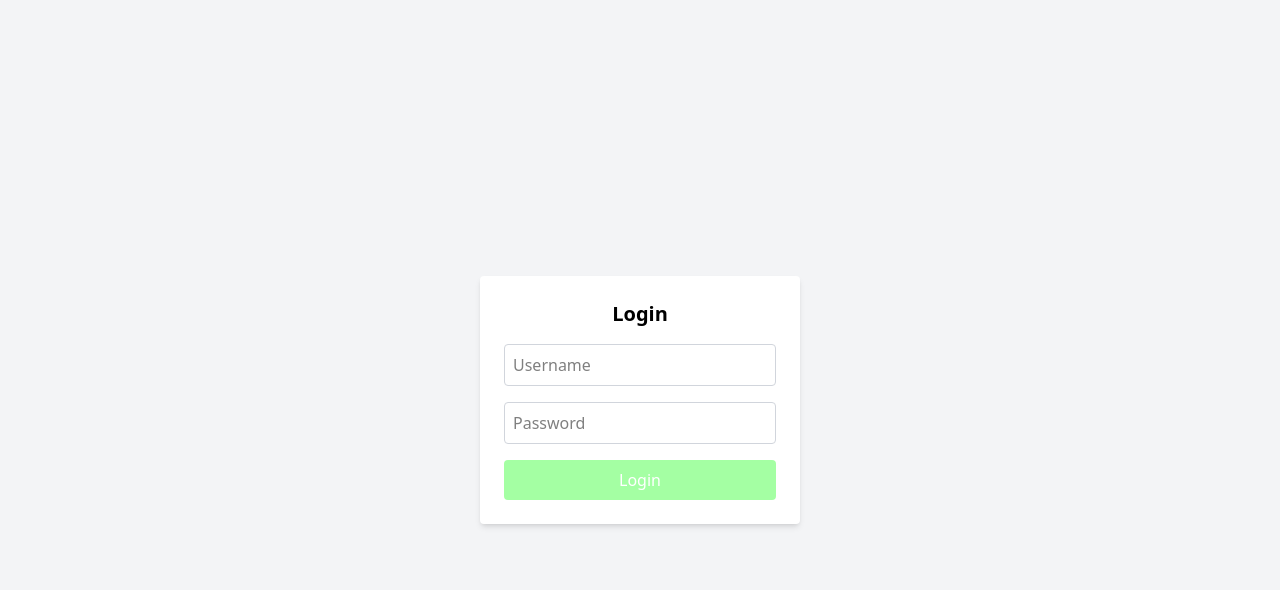
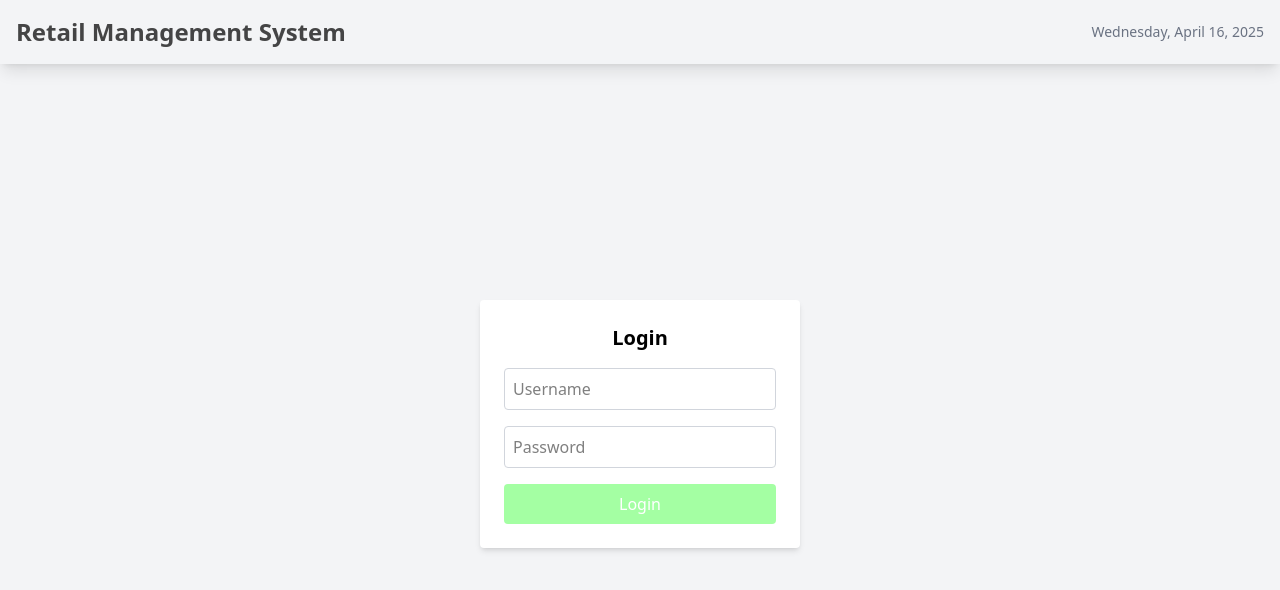
Before and after one commit to faizansafwan/rms-frontend, a Next.js app: page /auth/login in a window 1280 px wide. Shown: the top 590 px of the page. Built offline with nearby package versions, Linux system fonts and the light colour scheme.

Commit message:
built header for the auth page

```diff
--- a/src/app/auth/layout.tsx
+++ b/src/app/auth/layout.tsx
@@ -1,11 +1,19 @@
+import Header from "@/components/Header";
+
 export default function AuthLayout({
   children,
 }: {
   children: React.ReactNode;
 }) {
   return (
-    <div className="flex items-center justify-center h-screen bg-gray-100">
-      {children}
+    <div className="min-h-screen bg-gray-100">
+      {/* Header */}
+      <Header />
+
+      {/* Auth content centered below header */}
+      <div className="flex items-center justify-center h-[calc(100vh-80px)]">
+        {children}
+      </div>
     </div>
   );
 }
--- a/src/app/auth/login/page.tsx
+++ b/src/app/auth/login/page.tsx
@@ -70,7 +70,7 @@ const LoginPage = () => {
 
 
   return (
-    <div className="flex items-center justify-center h-screen bg-gray-100">
+    <div className="flex items-center justify-center ">
       <form onSubmit={handleSubmit} className="bg-white p-6 rounded shadow-md w-80 space-y-4">
         <h2 className="text-xl font-semibold text-center">Login</h2>
 
```
